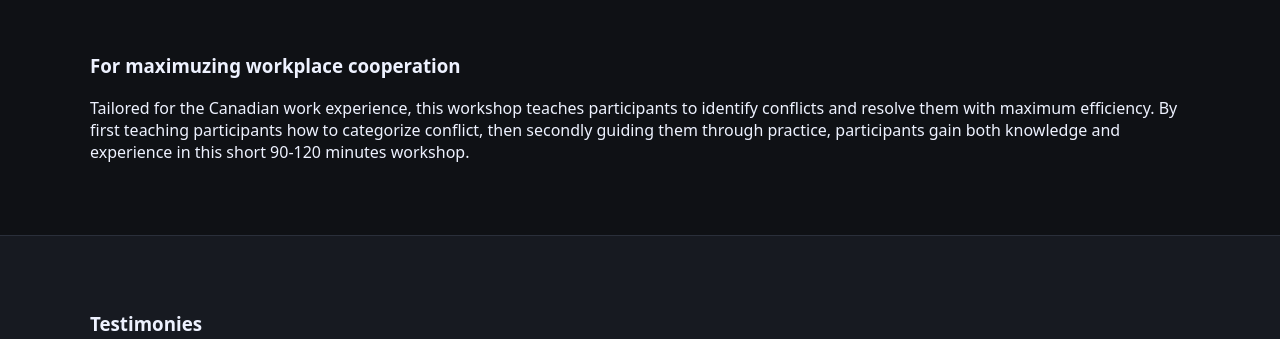
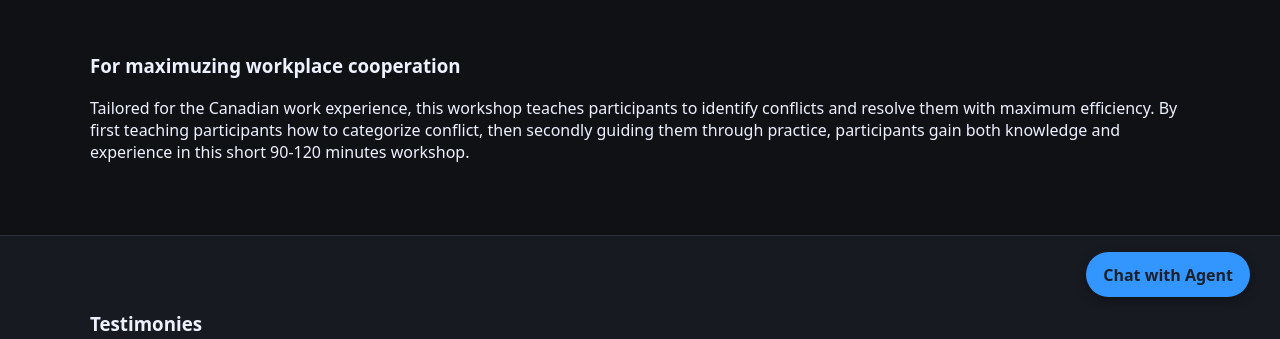
Before and after one commit to sukyTang/group2, a plain HTML site: page index.html in a window 1280 px wide. Shown: the part 473-812 px from the top of the page. Drawn offline with Linux system fonts and the light colour scheme.

Commit message:
feat: add "Chat with Agent" button linking to ChatGPT

```diff
--- a/index.html
+++ b/index.html
@@ -46,6 +46,7 @@
 
   <main>
     <div class="btn primary toTop"><a href="#">Back to top ↑</a></div>
+    <a href="https://chatgpt.com" target="_blank" class="btn primary chat-btn">Chat with Agent</a>
     <div id="home" class="page">
       <section class="section hero home">
         <div class="container">
```
